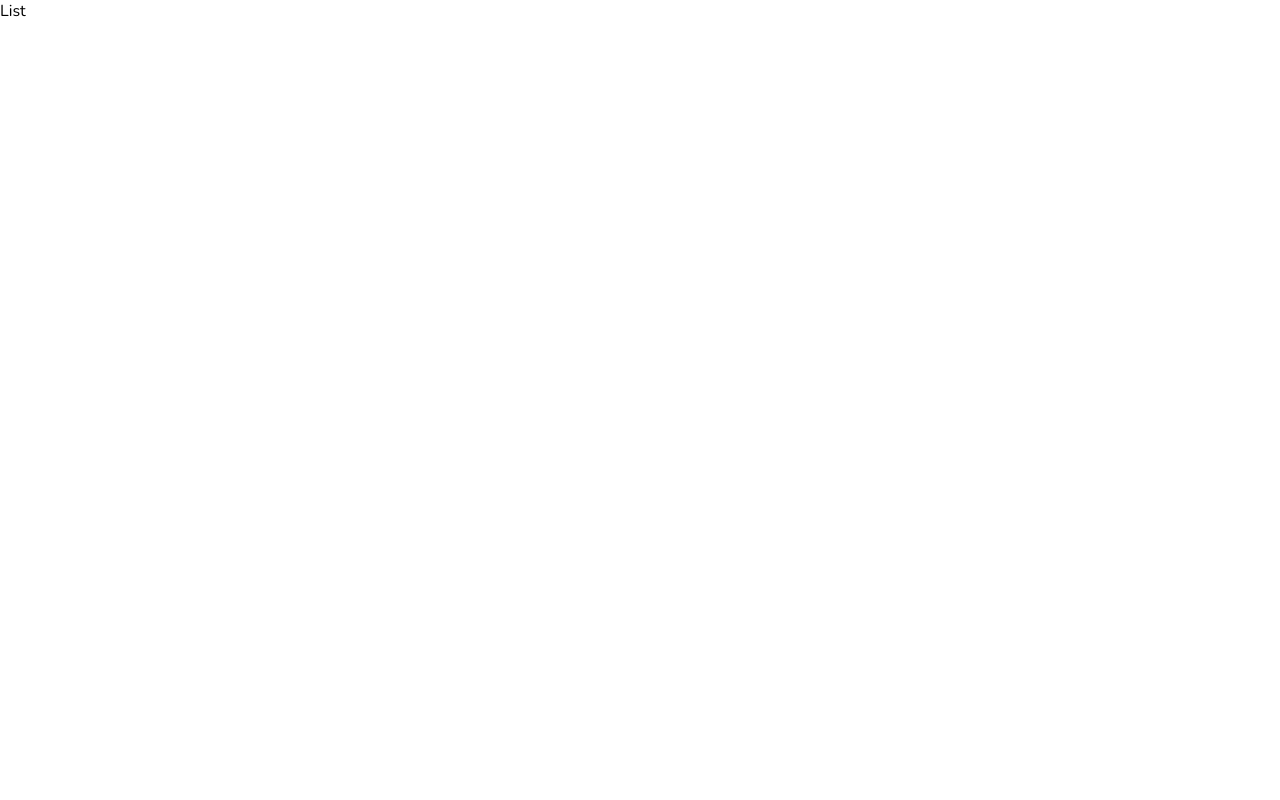
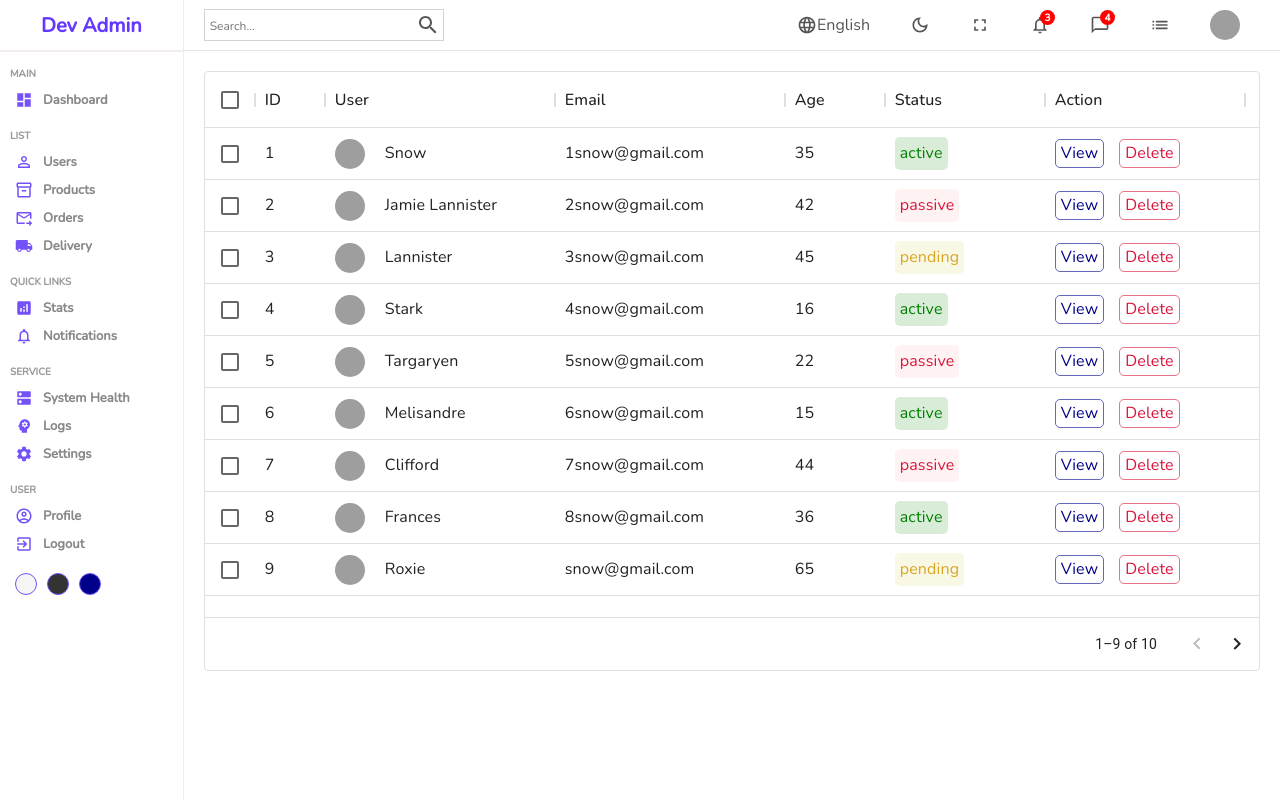
Before and after one commit to Solamatics/dev-admin-dashboard, a React (Create React App) app: page /users in a window 1280 px wide. Built offline with nearby package versions, Linux system fonts and the light colour scheme; grey boxes are pictures that could not be loaded.

Commit message:
complement user data implementation

```diff
--- a/package.json
+++ b/package.json
@@ -7,6 +7,7 @@
     "@emotion/styled": "^11.10.0",
     "@mui/icons-material": "^5.8.4",
     "@mui/material": "^5.9.3",
+    "@mui/x-data-grid": "^5.15.1",
     "@testing-library/jest-dom": "^5.16.4",
     "@testing-library/react": "^13.3.0",
     "@testing-library/user-event": "^13.5.0",
--- /dev/null
+++ b/src/components/datatable/DataTable.jsx
@@ -0,0 +1,36 @@
+import React from "react";
+import "./dataTable.scss";
+import { DataGrid, GridColDef, GridValueGetterParams } from "@mui/x-data-grid";
+import { userColumns, userRows } from "../../datatablesource";
+
+const DataTable = () => {
+  const actionColumn = [
+    {
+      field: "action",
+      headerName: "Action",
+      width: 200,
+      renderCell: () => {
+        return (
+          <div className="cellAction">
+            <div className="viewButton">View</div>
+            <div className="deleteButton">Delete</div>
+          </div>
+        );
+      },
+    },
+  ];
+
+  return (
+    <div className="dataTable">
+      <DataGrid
+        rows={userRows}
+        columns={userColumns.concat(actionColumn)}
+        pageSize={9}
+        rowsPerPageOptions={[5]}
+        checkboxSelection
+      />
+    </div>
+  );
+};
+
+export default DataTable;
--- /dev/null
+++ b/src/components/datatable/dataTable.scss
@@ -0,0 +1,59 @@
+.dataTable {
+  height: 600px;
+  padding: 20px;
+
+  .cellWithImg {
+    display: flex;
+    align-items: center;
+    gap: 20px;
+
+    .cellImg {
+      width: 30px;
+      height: 30px;
+      border-radius: 50%;
+      object-fit: cover;
+    }
+  }
+
+  .cellWithStatus {
+    padding: 5px;
+    border-radius: 5px;
+
+    &.active {
+      color: green;
+      background-color: rgba(0, 128, 0, 0.151);
+    }
+
+    &.pending {
+      color: goldenrod;
+      background-color: rgba(189, 189, 3, 0.103);
+    }
+
+    &.passive {
+      background-color: rgba(255, 0, 0, 0.05);
+      color: crimson;
+    }
+  }
+
+  .cellAction {
+    display: flex;
+    align-items: center;
+    gap: 15px;
+
+    .viewButton {
+      padding: 2px 5px;
+      border-radius: 5px;
+      color: darkblue;
+      border: 1px solid rgba(0, 0, 139, 0.596);
+      cursor: pointer;
+    }
+
+    .deleteButton {
+      padding: 2px 5px;
+      border-radius: 5px;
+      color: crimson;
+      border: 1px solid rgba(220, 20, 60, 0.6);
+      cursor: pointer;
+    }
+  }
+}
--- /dev/null
+++ b/src/datatablesource.js
@@ -0,0 +1,123 @@
+export const userColumns = [
+  { field: "id", headerName: "ID", width: 70 },
+  {
+    field: "user",
+    headerName: "User",
+    width: 230,
+    renderCell: (params) => {
+      return (
+        <div className="cellWithImg">
+          <img className="cellImg" src={params.row.img} alt="avatar" />
+          {params.row.username}
+        </div>
+      );
+    },
+  },
+  {
+    field: "email",
+    headerName: "Email",
+    width: 230,
+  },
+
+  {
+    field: "age",
+    headerName: "Age",
+    width: 100,
+  },
+  {
+    field: "status",
+    headerName: "Status",
+    width: 160,
+    renderCell: (params) => {
+      return (
+        <div className={`cellWithStatus ${params.row.status}`}>
+          {params.row.status}
+        </div>
+      );
+    },
+  },
+];
+
+//temporary data
+export const userRows = [
+  {
+    id: 1,
+    username: "Snow",
+    img: "https://images.pexels.com/photos/1820770/pexels-photo-1820770.jpeg?auto=compress&cs=tinysrgb&dpr=2&w=500",
+    status: "active",
+    email: "1snow@gmail.com",
+    age: 35,
+  },
+  {
+    id: 2,
+    username: "Jamie Lannister",
+    img: "https://images.pexels.com/photos/1820770/pexels-photo-1820770.jpeg?auto=compress&cs=tinysrgb&dpr=2&w=500",
+    email: "2snow@gmail.com",
+    status: "passive",
+    age: 42,
+  },
+  {
+    id: 3,
+    username: "Lannister",
+    img: "https://images.pexels.com/photos/1820770/pexels-photo-1820770.jpeg?auto=compress&cs=tinysrgb&dpr=2&w=500",
+    email: "3snow@gmail.com",
+    status: "pending",
+    age: 45,
+  },
+  {
+    id: 4,
+    username: "Stark",
+    img: "https://images.pexels.com/photos/1820770/pexels-photo-1820770.jpeg?auto=compress&cs=tinysrgb&dpr=2&w=500",
+    email: "4snow@gmail.com",
+    status: "active",
+    age: 16,
+  },
+  {
+    id: 5,
+    username: "Targaryen",
+    img: "https://images.pexels.com/photos/1820770/pexels-photo-1820770.jpeg?auto=compress&cs=tinysrgb&dpr=2&w=500",
+    email: "5snow@gmail.com",
+    status: "passive",
+    age: 22,
+  },
+  {
+    id: 6,
+    username: "Melisandre",
+    img: "https://images.pexels.com/photos/1820770/pexels-photo-1820770.jpeg?auto=compress&cs=tinysrgb&dpr=2&w=500",
+    email: "6snow@gmail.com",
+    status: "active",
+    age: 15,
+  },
+  {
+    id: 7,
+    username: "Clifford",
+    img: "https://images.pexels.com/photos/1820770/pexels-photo-1820770.jpeg?auto=compress&cs=tinysrgb&dpr=2&w=500",
+    email: "7snow@gmail.com",
+    status: "passive",
+    age: 44,
+  },
+  {
+    id: 8,
+    username: "Frances",
+    img: "https://images.pexels.com/photos/1820770/pexels-photo-1820770.jpeg?auto=compress&cs=tinysrgb&dpr=2&w=500",
+    email: "8snow@gmail.com",
+    status: "active",
+    age: 36,
+  },
+  {
+    id: 9,
+    username: "Roxie",
+    img: "https://images.pexels.com/photos/1820770/pexels-photo-1820770.jpeg?auto=compress&cs=tinysrgb&dpr=2&w=500",
+    email: "snow@gmail.com",
+    status: "pending",
+    age: 65,
+  },
+  {
+    id: 10,
+    username: "Roxie",
+    img: "https://images.pexels.com/photos/1820770/pexels-photo-1820770.jpeg?auto=compress&cs=tinysrgb&dpr=2&w=500",
+    email: "snow@gmail.com",
+    status: "active",
+    age: 65,
+  },
+];
--- a/src/pages/list/List.jsx
+++ b/src/pages/list/List.jsx
@@ -1,7 +1,19 @@
 import React from "react";
+import "./list.scss";
+import { Sidebar } from "../../components/sidebar/Sidebar";
+import Navbar from "../../components/navbar/Navbar";
+import DataTable from "../../components/datatable/DataTable";
 
 const List = () => {
-  return <div>List</div>;
+  return (
+    <div className="list">
+      <Sidebar />
+      <div className="listContainer">
+        <Navbar />
+        <DataTable />
+      </div>
+    </div>
+  );
 };
 
 export default List;
--- a/src/pages/list/list.scss
+++ b/src/pages/list/list.scss
@@ -0,0 +1,8 @@
+.list {
+  display: flex;
+  width: 100%;
+
+  .listContainer {
+    flex: 6;
+  }
+}
```
Also changed, not shown: 1 other file (tests, documents, lock files or other folders).
